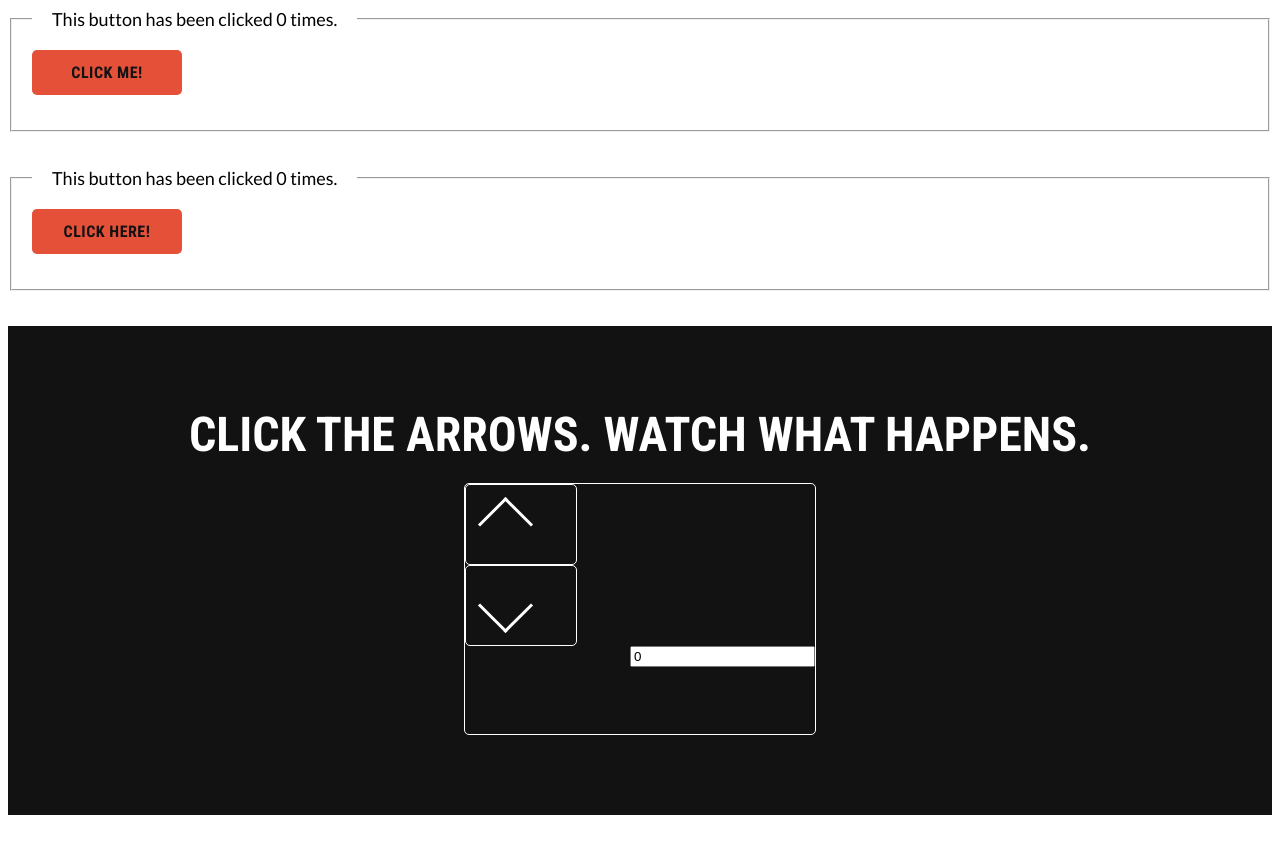
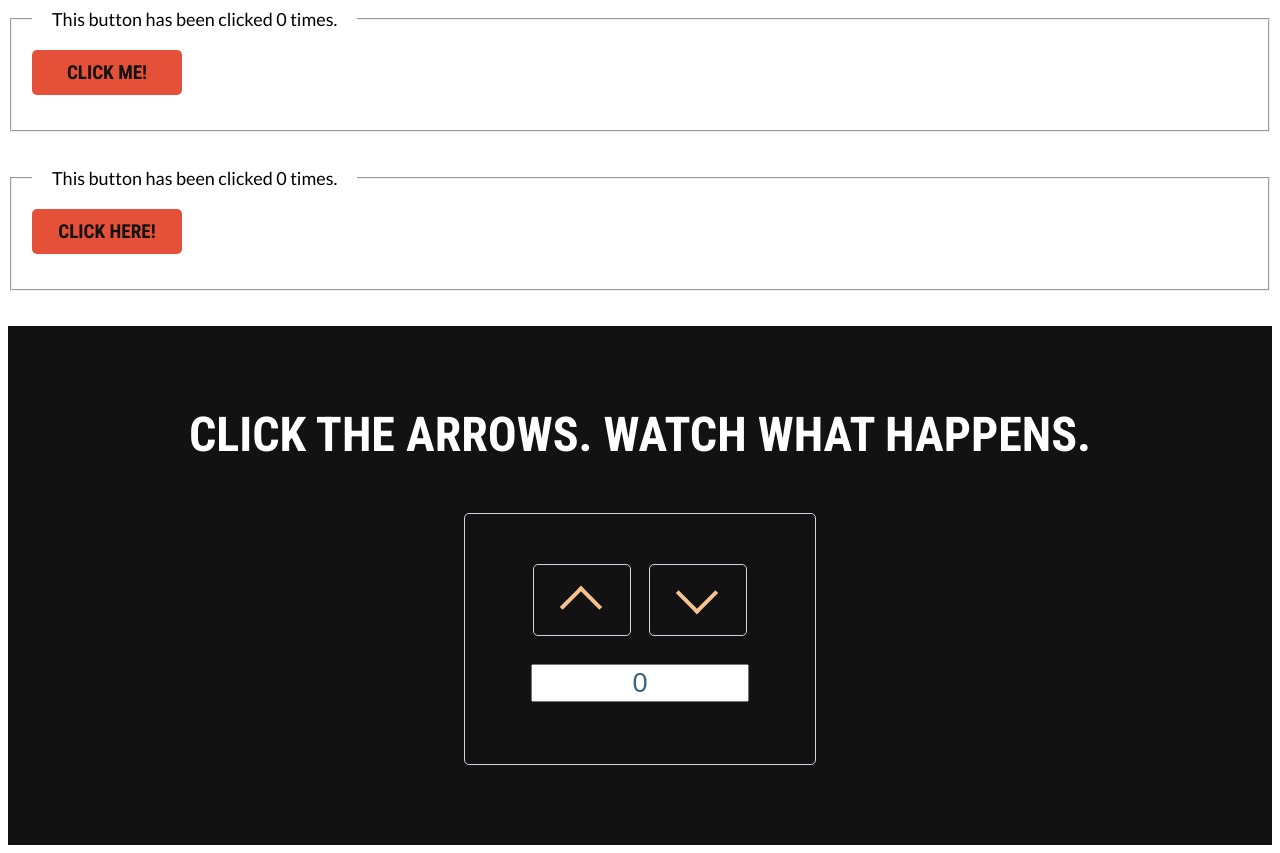
Before and after one commit to alyssabbell/JavaScript101, a plain HTML site: page index.html in a window 1280 px wide. Before the commit the page ends 823 px from the top, so only its background shows below. Drawn offline with nearby package versions, Linux system fonts and the light colour scheme.

Commit message:
Updated centered arrows, fixed counter so it doesn't go below 0

```diff
--- a/css/master.css
+++ b/css/master.css
@@ -20,9 +20,9 @@ button {
   font-family: 'Roboto Condensed', sans-serif;
   color: #121212;
   background-color: #e55039;
-  font-size: 16px;
+  font-size: 1.2em;
   border-radius: 5px;
-  letter-spacing: .5px;
+  /* letter-spacing: .5px; */
   text-transform: uppercase;
 }
 
@@ -50,7 +50,7 @@ button:hover {
   color: white;
   font-size: 3rem;
   text-transform: uppercase;
-  padding-bottom: 20px;
+  padding-bottom: 50px;
 }
 
 /* Border that holds the buttons and text */
@@ -59,18 +59,20 @@ button:hover {
   /* text-align: center; */
   /* margin: auto 0; */
   width: 350px;
-  height: 250px;
+  height: 200px;
   border-radius: 5px;
-  border: 1px solid white;
+  border: 1px solid #ced6e0;
   vertical-align: middle;
+  padding-top: 50px;
 }
 
 .up-arrow-square {
-  display: block;
-  width: 20%;
+  display: inline-block;
+  width: 16%;
   padding: 20px;
   border-radius: 5px;
-  border: 1px solid white;
+  border: 1px solid #ced6e0;
+  margin-right: 15px;
 
 }
 
@@ -79,31 +81,46 @@ button:hover {
 }
 
 .down-arrow-square {
-  display: block;
-  width: 20%;
+  display: inline-block;
+  width: 16%;
   padding: 20px;
   border-radius: 5px;
-  border: 1px solid white;
+  border: 1px solid #ced6e0;
 }
 
 .arrow {
-  border: solid white;
-  border-width: 0 3px 3px 0;
+  border: solid #f8c291;
+  border-width: 0 4px 4px 0;
   display: inline-block;
 
-  height: 30px;
-  width: 30px;
+  height: 20px;
+  width: 20px;
   padding: 3px;
 }
 
-#displayCounter {
-  float: right;
-  height: 15%;
+/* #displayCounter {
+  /* float: right; */
+  /* height: 4em;
+  font-size: 1em;
+} */
+
+input[type="text"]
+{
+  height: 2rem;
+  font-size: 1.7rem;
+  width: 60%;
+  text-align: center;
+  color: #3c6382;
+  margin-top: 25px;
+  /* background-color: none; */
 }
 
 .up {
   display: block;
   transform: rotate(-135deg);
+  position: relative;
+  left: 12px;
+  top: 7px;
   -webkit-transform: rotate(-135deg);
 
 }
@@ -111,5 +128,8 @@ button:hover {
 .down {
   display: block;
   transform: rotate(45deg);
+  position: relative;
+  left: 12px;
+  bottom: 7px;
   -webkit-transform: rotate(45deg);
 }
--- a/js/master.js
+++ b/js/master.js
@@ -78,11 +78,12 @@ upArrow.addEventListener("click", function() {
 
 // If up arrow is clicked, decrement arrowClickCounter by 1
 downArrow.addEventListener("click", function(){
-  arrowClickCounter--;
   if(arrowClickCounter >= 0){
     updateDisplayCounter(downArrow, arrowClickCounter);
+    arrowClickCounter--;
   }
   else {
-    alert("You can't click below 0!");
+    // alert("You can't click below 0.");
+    counterOutput.value = "Arrow up."
   }
 })
```
